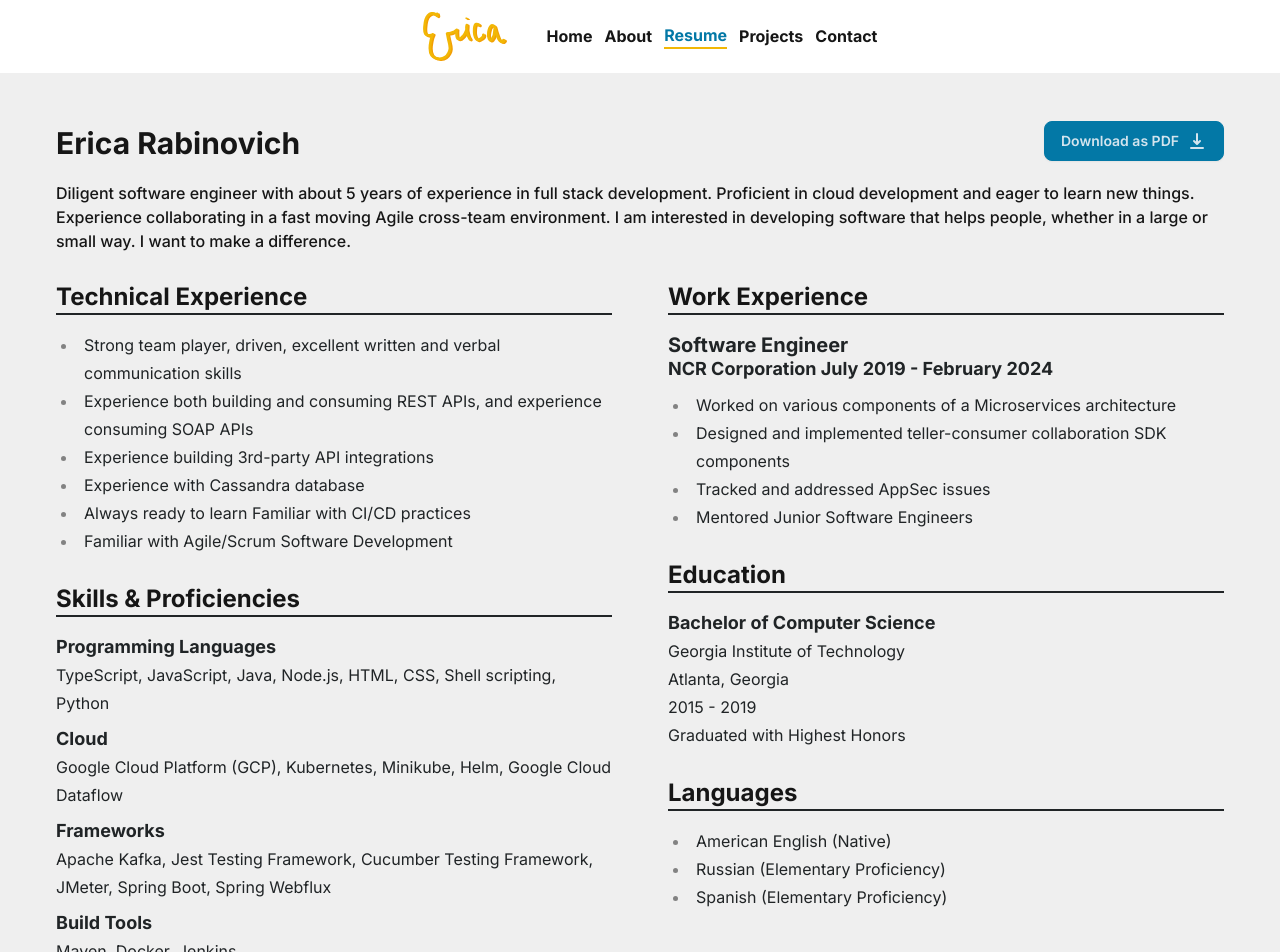
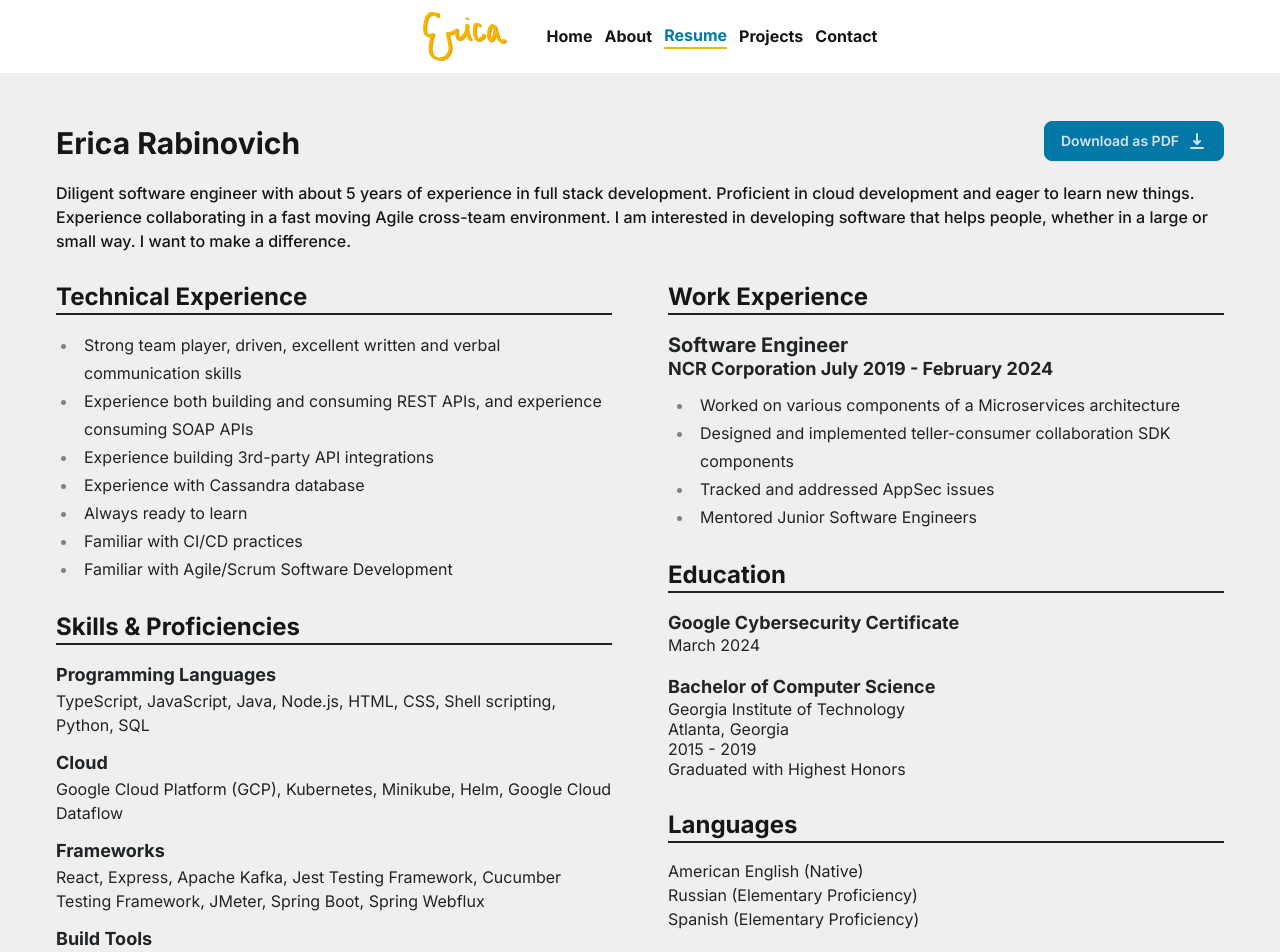
Before and after one commit to erabinovich3/personal-website, a Next.js app: page /resume in a window 1280 px wide. Shown: the top 952 px of the page. Built offline with nearby package versions, Linux system fonts and the light colour scheme.

Commit message:
updating resume page, adding pdf download

```diff
--- a/src/app/resume/page.tsx
+++ b/src/app/resume/page.tsx
@@ -16,10 +16,12 @@ const ResumePage = () => {
                 <h1 className="text-3xl font-bold text-center">
                     Erica Rabinovich
                 </h1>
-                <button className="btn btn-primary xs:h-10 xs:min-h-10 min-w-[150px]">
-                    Download as PDF
-                    <HiDownload className="text-xl hidden xs:block" />
-                </button>
+                <a href="/Resume-2024.pdf" download>
+                    <button className="btn btn-primary xs:h-10 xs:min-h-10 min-w-[150px]">
+                        Download as PDF
+                        <HiDownload className="text-xl hidden xs:block" />
+                    </button>
+                </a>
             </div>
             <p className="mb-7 font-medium">
                 Diligent software engineer with about 5 years of experience in
@@ -31,7 +33,10 @@ const ResumePage = () => {
             </p>
             <div className="grid grid-cols-1 lg:grid-cols-2 gap-7 lg:gap-14">
                 <div className="flex flex-col gap-7">
-                    <ResumeSection title="Technical Experience">
+                    <ResumeSection
+                        title="Technical Experience"
+                        className="prose prose-li:m-0 prose-li:-mx-1"
+                    >
                         <ul>
                             <li>
                                 Strong team player, driven, excellent written
@@ -45,10 +50,8 @@ const ResumePage = () => {
                                 Experience building 3rd-party API integrations
                             </li>
                             <li>Experience with Cassandra database</li>
-                            <li>
-                                Always ready to learn Familiar with CI/CD
-                                practices
-                            </li>
+                            <li>Always ready to learn</li>
+                            <li>Familiar with CI/CD practices</li>
                             <li>
                                 Familiar with Agile/Scrum Software Development
                             </li>
@@ -57,16 +60,16 @@ const ResumePage = () => {
                     <ResumeSection title="Skills & Proficiencies">
                         <ResumeBlock title="Programming Languages">
                             TypeScript, JavaScript, Java, Node.js, HTML, CSS,
-                            Shell scripting, Python
+                            Shell scripting, Python, SQL
                         </ResumeBlock>
                         <ResumeBlock title="Cloud">
                             Google Cloud Platform (GCP), Kubernetes, Minikube,
                             Helm, Google Cloud Dataflow
                         </ResumeBlock>
                         <ResumeBlock title="Frameworks">
-                            Apache Kafka, Jest Testing Framework, Cucumber
-                            Testing Framework, JMeter, Spring Boot, Spring
-                            Webflux
+                            React, Express, Apache Kafka, Jest Testing
+                            Framework, Cucumber Testing Framework, JMeter,
+                            Spring Boot, Spring Webflux
                         </ResumeBlock>
                         <ResumeBlock title="Build Tools">
                             Maven, Docker, Jenkins
@@ -75,10 +78,10 @@ const ResumePage = () => {
                             Git, GitHub, Artifactory
                         </ResumeBlock>
                         <ResumeBlock title="Operating System">
-                            Windows
+                            Windows, Linux
                         </ResumeBlock>
                         <ResumeBlock title="Security">
-                            Sonar, AquaSec, WhiteSource (Mend), Coverity
+                            Sonar, AquaSec, WhiteSource (MEND), Wireshark
                         </ResumeBlock>
                     </ResumeSection>
                 </div>
@@ -87,6 +90,7 @@ const ResumePage = () => {
                         <WorkExpBlock
                             title="Software Engineer"
                             subtitle="NCR Corporation July 2019 - February 2024"
+                            className="prose prose-li:m-0"
                         >
                             <ul>
                                 <li>
@@ -102,14 +106,17 @@ const ResumePage = () => {
                             </ul>
                         </WorkExpBlock>
                     </ResumeSection>
-                    <ResumeSection title="Education">
+                    <ResumeSection title="Education" className="gap-4">
+                        <ResumeBlock title="Google Cybersecurity Certificate">
+                            <h4 className="-mt-1">March 2024</h4>
+                        </ResumeBlock>
                         <ResumeBlock title="Bachelor of Computer Science">
-                            <p className="not-prose">
+                            <p className="-mt-1">
                                 Georgia Institute of Technology
                             </p>
-                            <p className="not-prose">Atlanta, Georgia</p>
-                            <p className="not-prose">2015 - 2019</p>
-                            <p className="not-prose">
+                            <p className="-mt-1">Atlanta, Georgia</p>
+                            <p className="-mt-1">2015 - 2019</p>
+                            <p className="-mt-1">
                                 Graduated with Highest Honors
                             </p>
                         </ResumeBlock>
--- a/src/components/resume/ResumeBlock.tsx
+++ b/src/components/resume/ResumeBlock.tsx
@@ -3,13 +3,14 @@ import React from "react";
 interface SkillBlockProps {
     children: React.ReactNode;
     title: string;
+    className?: string;
 }
 
-const ResumeBlock = ({ title, children }: SkillBlockProps) => {
+const ResumeBlock = ({ title, children, className }: SkillBlockProps) => {
     return (
         <div>
-            <h3 className="not-prose font-bold text-lg">{title}</h3>
-            <div>{children}</div>
+            <h3 className="font-bold text-lg">{title}</h3>
+            <div className={className}>{children}</div>
         </div>
     );
 };
--- a/src/components/resume/ResumeSection.tsx
+++ b/src/components/resume/ResumeSection.tsx
@@ -3,15 +3,16 @@ import React from "react";
 interface ResumeSectionProps {
     title: string;
     children: React.ReactNode;
+    className?: string;
 }
 
-const ResumeSection = ({ title, children }: ResumeSectionProps) => {
+const ResumeSection = ({ title, children, className }: ResumeSectionProps) => {
     return (
         <div>
             <h2 className="text-2xl font-bold border-b-2 border-neutral mb-4">
                 {title}
             </h2>
-            <div className="flex flex-col gap-2 prose prose-li:m-0 prose-li:-mx-1 text-neutral">
+            <div className={`flex flex-col gap-3 text-neutral ${className}`}>
                 {children}
             </div>
         </div>
--- a/src/components/resume/WorkExpBlock.tsx
+++ b/src/components/resume/WorkExpBlock.tsx
@@ -1,19 +1,23 @@
 import React from "react";
 
 interface WorkExpBlockProps {
-    children?: React.ReactNode;
+    children: React.ReactNode;
     title: string;
     subtitle: string;
+    className?: string;
 }
 
-const WorkExpBlock = ({ title, subtitle, children }: WorkExpBlockProps) => {
+const WorkExpBlock = ({
+    title,
+    subtitle,
+    children,
+    className,
+}: WorkExpBlockProps) => {
     return (
         <div>
-            <h3 className="not-prose font-bold text-xl">{title}</h3>
-            <h4 className="not-prose font-bold text-lg -mt-1 mb-2">
-                {subtitle}
-            </h4>
-            <div className="prose prose-li:m-0 text-neutral">{children}</div>
+            <h3 className="font-bold text-xl">{title}</h3>
+            <h4 className="font-bold text-lg -mt-1 mb-2">{subtitle}</h4>
+            <div className={`text-neutral ${className}`}>{children}</div>
         </div>
     );
 };
```
Also changed, not shown: 1 other file (tests, documents, lock files or other folders).
